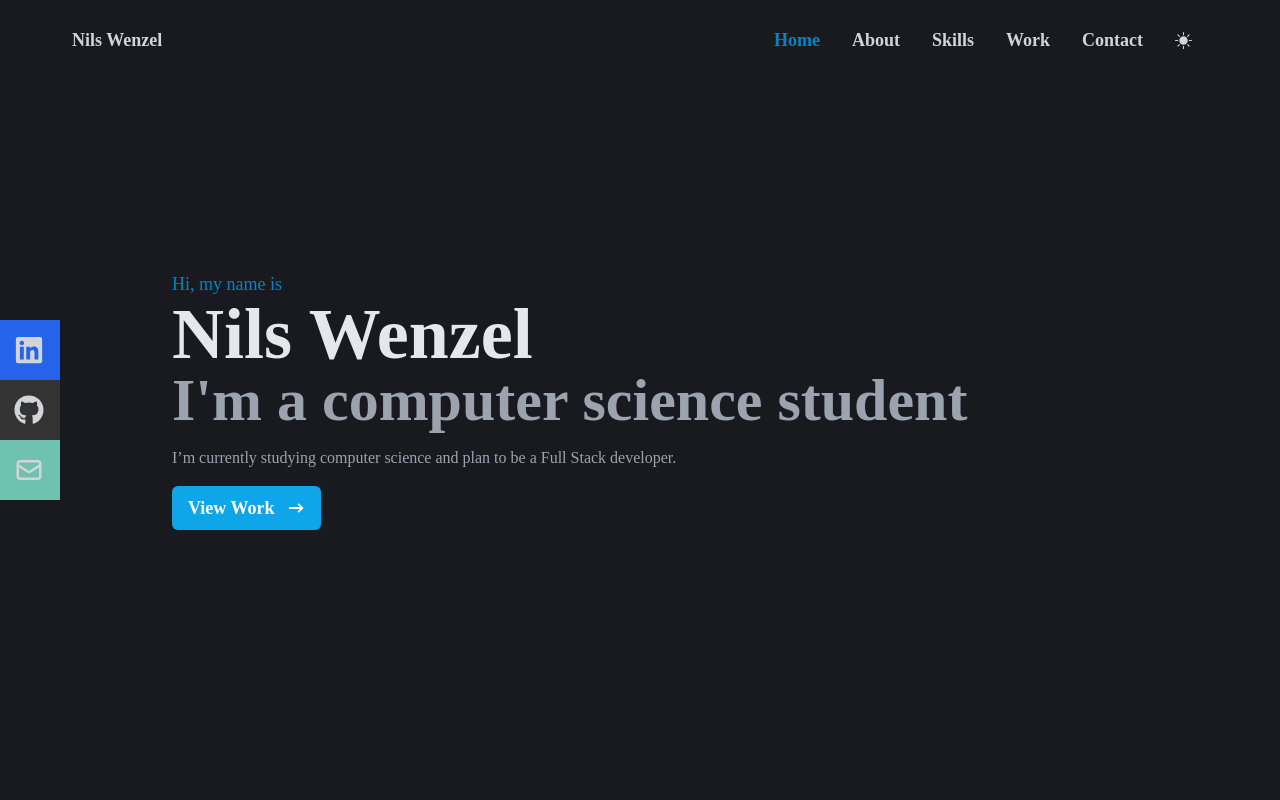
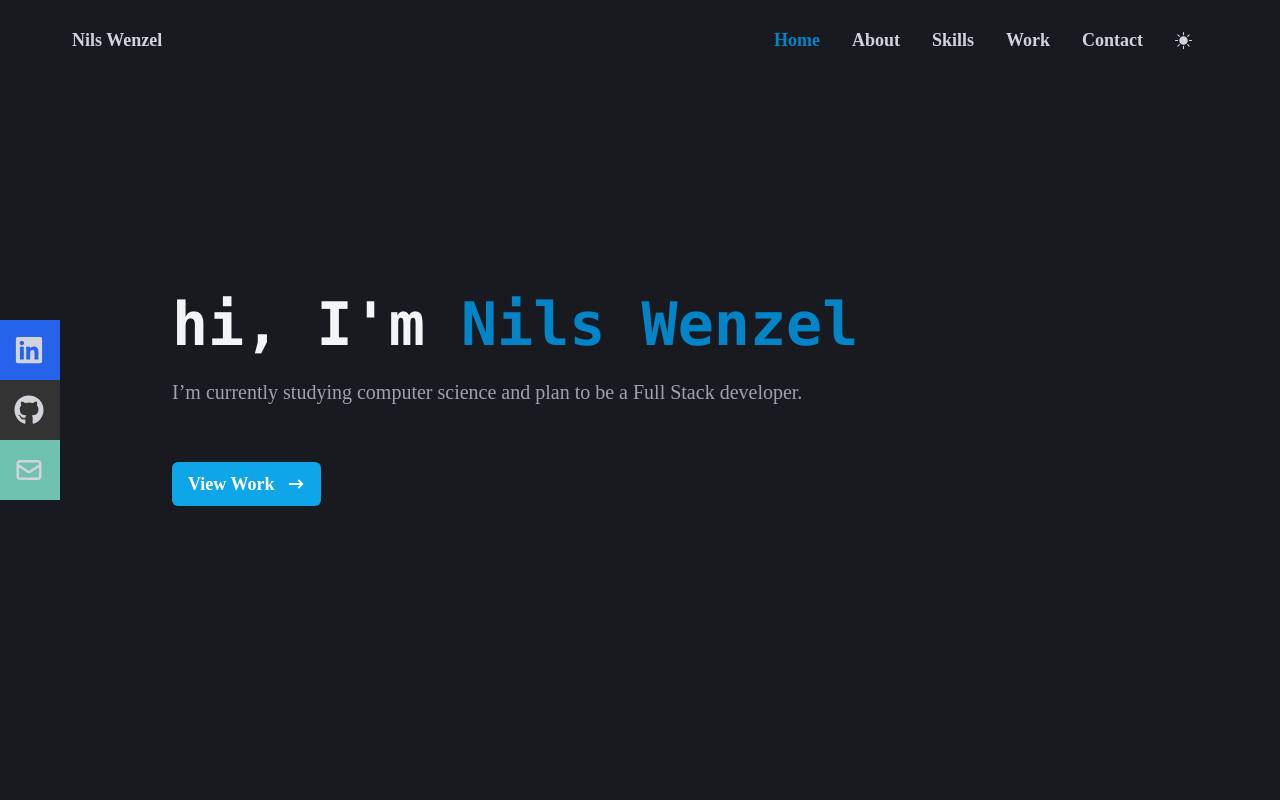
Before and after one commit to nilswenzel/nilswenzel.github.io, a React (Create React App) app: page / in a window 1280 px wide. Shown: the top 800 px of the page. Built offline with nearby package versions, Linux system fonts and the light colour scheme.

Commit message:
add typewriter animation

```diff
--- a/src/components/Home.jsx
+++ b/src/components/Home.jsx
@@ -9,20 +9,22 @@ const Home = () => {
       className="w-screen h-screen bg-gray-50 dark:bg-[#191a1f] snap-start scroll-m-[80px]"
     >
       <div className="max-w-[1000px] mx-auto px-8 flex flex-col justify-center h-full">
-        <p className="text-sky-600 text-lg font-medium">Hi, my name is</p>
-        <h1 className="text-4xl sm:text-7xl font-bold text-gray-800 dark:text-gray-200">
-          Nils Wenzel
+        <h1 className="mb-2 font-mono font-bold text-4xl text-gray-100 md:text-6xl">
+          hi, I&apos;m <br className="block md:hidden" />
+          <span className="relative">
+            <span className="h-20 pt-2 overflow-x-hidden whitespace-nowrap text-sky-600">
+              Nils Wenzel
+            </span>
+            <span className="cursor absolute -bottom-0 left-0 -top-1 dark:bg-[#191a1f] inline-block w-full motion-safe:animate-typewriter will-change"></span>
+          </span>
         </h1>
-        <h2 className="text-4xl sm:text-6xl font-bold text-gray-500 dark:text-gray-400">
-          I'm a computer science student
-        </h2>
-        <p className="text-gray-500 dark:text-gray-400 py-4 max-w-[700px] font-medium">
+        <p className="text-gray-500 dark:text-gray-400 text-lg md:text-xl mb-10 py-4 max-w-[700px] font-medium">
           I’m currently studying computer science and plan to be a Full Stack
           developer.
         </p>
         <div>
           <Link to="about" smooth={true} duration={500}>
-            <button className="bg-sky-500 hover:bg-sky-600 font-semibold text-lg text-white group flex items-center px-4 py-2 rounded-md ">
+            <button className="bg-sky-500 hover:bg-sky-600 font-semibold text-lg text-white group flex items-center px-4 py-2 rounded-md">
               View Work
               <span className="group-hover:rotate-90 duration-300">
                 <HiArrowNarrowRight className="ml-3 " />
--- a/src/index.css
+++ b/src/index.css
@@ -48,3 +48,30 @@
 .active-link {
     color: rgb(2, 132, 199);
 }
+
+.will-change-transform {
+    will-change: transform;
+}
+
+.cursor::after {
+    display: block;
+    content: '';
+    position: absolute;
+    width: 4px;
+    height: 100%;
+    background-color: #fff;
+    animation: cursor 0.6s linear infinite alternate;
+    will-change: opacity;
+  }
+
+  @keyframes cursor {
+    0%,
+    40% {
+      opacity: 1;
+    }
+
+    60%,
+    100% {
+      opacity: 0;
+    }
+  }
--- a/tailwind.config.js
+++ b/tailwind.config.js
@@ -10,6 +10,8 @@ module.exports = {
         fadeFromLeft1200ms: "fadeIn 1s 200ms forwards", // duration: 1s; forwards to keep last state ("from")
         fadeFromLeft1400ms: "fadeIn 1s 400ms forwards", // duration: 1s; delay: 200ms; forwards to keep last state ("from")
         fadeFromLeft1600ms: "fadeIn 1s 600ms forwards", // duration: 1s; delay: 400ms; forwards to keep last state ("from")
+        typewriter: "typewriter 2.7s ease-out .8s forwards",
+        cursor: "cursor .6s linear infinite alternate",
       },
       keyframes: {
         // keyframe of the respective animation
@@ -25,6 +27,20 @@ module.exports = {
             transform: "translateX(0)",
           },
         },
+        typewriter: {
+          '0%': { transform: 'translateX(0ch)' },
+          '5%, 9%': { transform: 'translateX(1ch)' },
+          '14%, 18%': { transform: 'translateX(2ch)' },
+          '23%, 27%': { transform: 'translateX(3ch)' },
+          '32%, 36%': { transform: 'translateX(4ch)' },
+          '41%, 45%': { transform: 'translateX(5ch)' },
+          '50%, 54%': { transform: 'translateX(6ch)' },
+          '59%, 63%': { transform: 'translateX(7ch)' },
+          '68%, 72%': { transform: 'translateX(8ch)' },
+          '77%, 81%': { transform: 'translateX(9ch)' },
+          '86%, 90%': { transform: 'translateX(10ch)' },
+          '95%, 100%': { transform: 'translateX(12ch)' },
+        },
       },
       variants: {
         animation: ["motion-safe"],
```
